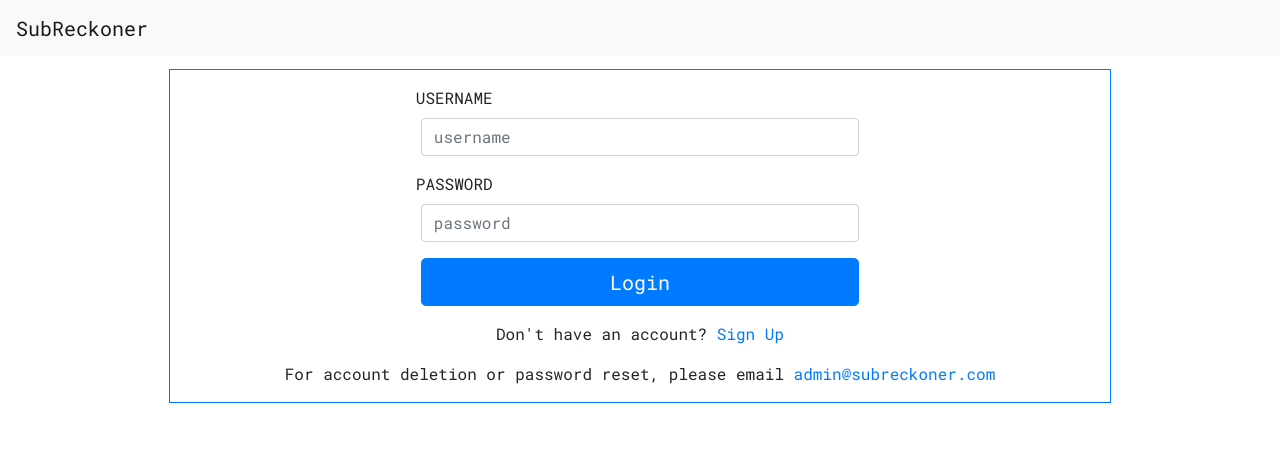
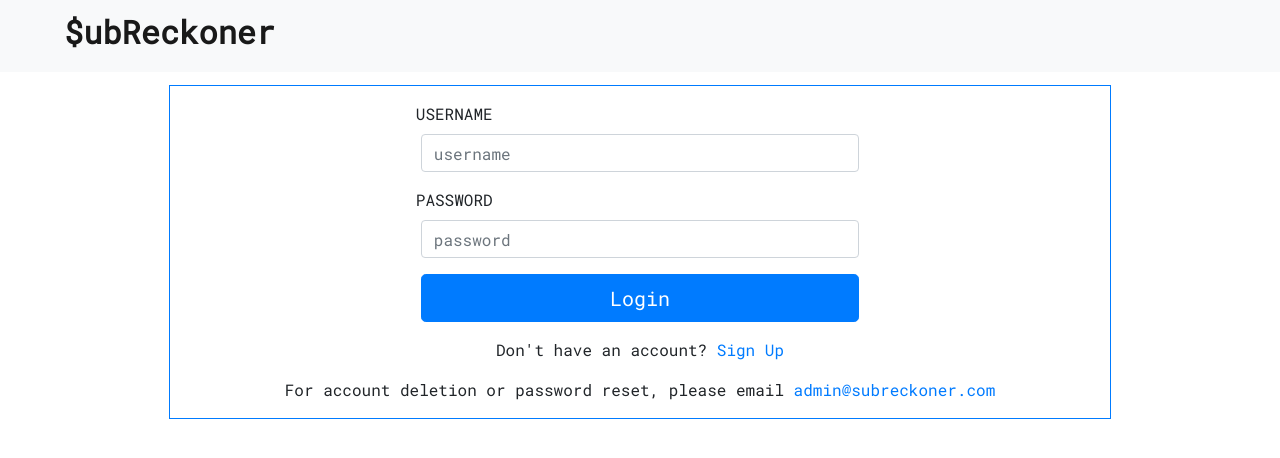
Before and after one commit to ngraton/subscription-frontend-mirror, a React (Create React App) app: page /login in a window 1280 px wide. Shown: the top 458 px of the page. Built offline with nearby package versions, Linux system fonts and the light colour scheme.

Commit message:
made subreckoner bigger and changed S to $

```diff
--- a/src/components/AppNavBar/AppNavBar.js
+++ b/src/components/AppNavBar/AppNavBar.js
@@ -27,7 +27,7 @@ function AppNavBar({ username, setUserName }) {
   return (
     <div>
       <Navbar className="bg-light justify-content-between" expand="lg">
-        <Navbar.Brand>SubReckoner</Navbar.Brand>
+        <Navbar.Brand><h2 className="ml-5 font-weight-bold">$ubReckoner</h2></Navbar.Brand>
         <Nav.Item>
           {logedIn && <Nav.Link href='/' className={window.location.pathname === '/' && 'active'}>Report by Month</Nav.Link>}
         </Nav.Item>
```
